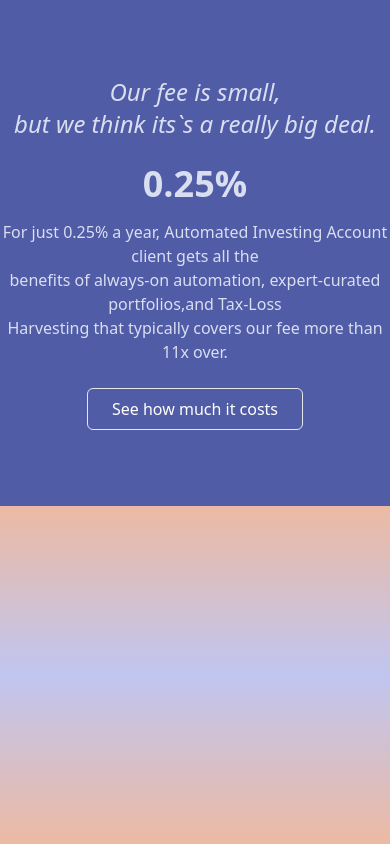
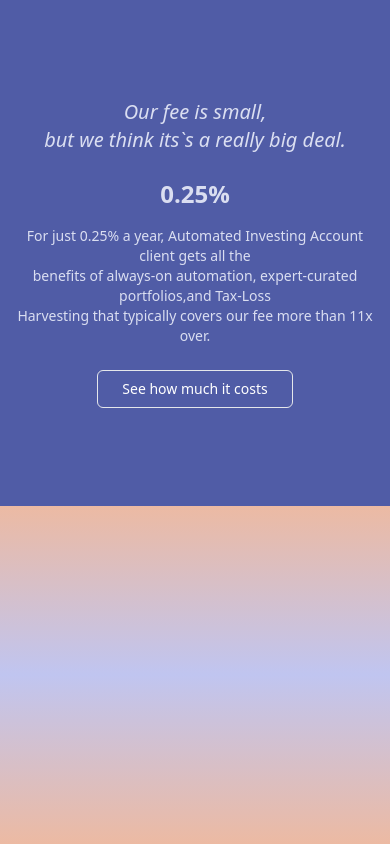
Before and after one commit to Thophylarh/Roboadvisor-Nigeria-website, a Next.js app: page /website/Fee in a window 390 px wide. Built offline with nearby package versions, Linux system fonts and the light colour scheme.

Commit message:
animations implementation

```diff
--- a/package.json
+++ b/package.json
@@ -15,6 +15,8 @@
     "@types/chart.js": "^2.9.39",
     "animate.css": "^4.1.1",
     "chart.js": "^4.4.0",
+    "framer-motion": "^10.16.4",
+    "gsap": "^3.12.2",
     "next": "14.0.1",
     "react": "^18",
     "react-chartjs-2": "^5.2.0",
--- /dev/null
+++ b/src/components/utils/Animation.tsx
@@ -0,0 +1,36 @@
+import React, { useEffect, useRef, useState } from "react";
+import { motion } from "framer-motion";
+
+type AnimationsProps = {
+  children: React.ReactNode;
+};
+
+const Animations: React.FC<AnimationsProps> = ({ children }) => {
+  const ref = useRef<HTMLDivElement | null>(null);
+  const [isVisible, setIsVisible] = useState(false);
+
+  useEffect(() => {
+    const onScroll = () => {
+      if (ref.current) {
+        const top = ref.current.getBoundingClientRect().top;
+        setIsVisible(top < window.innerHeight - 100);
+      }
+    };
+
+    window.addEventListener("scroll", onScroll);
+    return () => window.removeEventListener("scroll", onScroll);
+  }, []);
+
+  return (
+    <motion.div
+      ref={ref}
+      initial={{ opacity: 0, y: 100 }}
+      animate={{ opacity: isVisible ? 1 : 0, y: isVisible ? 0 : 100 }}
+      transition={{ duration: 1 }}
+    >
+      {children}
+    </motion.div>
+  );
+};
+
+export default Animations;
--- a/src/pages/_app.tsx
+++ b/src/pages/_app.tsx
@@ -1,12 +1,15 @@
 import "@/styles/globals.css";
 import { MantineProvider, createTheme } from "@mantine/core";
 import type { AppProps } from "next/app";
+import { useEffect } from "react";
+
 
 const theme = createTheme({
   primaryColor: "blue",
 });
 
 export default function App({ Component, pageProps }: AppProps) {
+
   return (
     <MantineProvider>
       <Component {...pageProps} />
--- a/src/pages/website/Custom.tsx
+++ b/src/pages/website/Custom.tsx
@@ -13,10 +13,10 @@ const Custom = (props: Props) => {
     <div className="md:flex items-center justify-between flex-row-reverse md:px-0 px-4 md:space-y-0 space-y-8 md:py-0 py-8">
       <div className="md:w-4/12 animate__animated animate__fadeInUp ">
         <div className="space-y-4">
-          <h4 className="md:text-6xl text-4xl">
+          <h4 className="md:text-6xl text-3xl">
             You make it <br /> custom.We`ll do <br /> the rest.
           </h4>
-          <p className="">
+          <p className="md:text-base text-sm">
             Choose from hundreds of funds in categories like clean <br />{" "}
             energy,tech,and crypto and we`ll handle the trades and <br />{" "}
             rebalance your portfolio for you. Or start with a portfolio <br />{" "}
@@ -25,7 +25,7 @@ const Custom = (props: Props) => {
             We make it easy and safe to customize by helping <br /> you see when
             your choices won`t be in line with your <br /> preferred risk level
           </p>
-          <Button className="bg-blue-600 text-white px-8 py-4 rounded-md">
+          <Button className="bg-blue-600 text-white px-4 md:px-8 py-2 md:py-4 rounded-md md:text-base text-sm">
             Get Started
           </Button>
         </div>
--- a/src/pages/website/Fee.tsx
+++ b/src/pages/website/Fee.tsx
@@ -1,30 +1,35 @@
 import Button from "@/components/buttons";
+import Animations from "@/components/utils/Animation";
 import React from "react";
 
 type Props = {};
 
 const Fee = (props: Props) => {
   return (
-    <div className="h-[60vh] flex flex-col items-center justify-center bg-[#505ca6] ">
-      <div className="text-center space-y-6">
-        <h2 className="text-2xl md:text-4xl font-medium italic text-[#dadef1]">
-          Our fee is small, <br/> but we think its`s a really big deal.
+    <div className="h-[60vh] flex flex-col items-center justify-center bg-[#505ca6] md:px-0 px-4">
+      <Animations>
+        <div className="text-center space-y-6 animate__animated animate__fadeInUp">
+          <h2 className="text-xl md:text-4xl font-medium italic text-[#dadef1]">
+            Our fee is small, <br /> but we think its`s a really big deal.
           </h2>
           <div className="space-y-4 ">
-          <h4 className="text-4xl md:text-6xl font-bold text-[#dadef1]">0.25%</h4>
-          <p className="text-[#dadef1]">
+            <h4 className="text-2xl md:text-6xl font-bold text-[#dadef1]">
+              0.25%
+            </h4>
+            <p className="text-[#dadef1] md:text-base text-sm">
               For just 0.25% a year, Automated Investing Account client gets all
-            the <br/> benefits of always-on automation, expert-curated portfolios,and
-            Tax-Loss <br/> Harvesting that typically covers our fee more than 11x
-            over.
+              the <br /> benefits of always-on automation, expert-curated
+              portfolios,and Tax-Loss <br /> Harvesting that typically covers
+              our fee more than 11x over.
             </p>
           </div>
-        <div>
-          <Button className="border  text-white py-2 px-6 rounded-md">
+          <div className="animate__animated animate__fadeInUp">
+            <Button className="border  text-white py-2 px-6 rounded-md md:text-base text-sm">
               See how much it costs
             </Button>
           </div>
         </div>
+      </Animations>
     </div>
   );
 };
--- a/src/pages/website/Invest.tsx
+++ b/src/pages/website/Invest.tsx
@@ -27,7 +27,7 @@ const Invest = (props: Props) => {
     <div className="p-20 relative">
       <div>
         <div className="md:flex items-start justify-between">
-          <h2 className="text-[1.3rem] md:text-[3rem] w-6/12">
+          <h2 className="text-[1.3rem] md:text-[3rem] w-6/12 ">
             Investing that accounts for your <br /> needs.
           </h2>
           <div className="w-4/12 ">
@@ -41,7 +41,7 @@ const Invest = (props: Props) => {
         <div className="border-b border-[#333] my-2 md:my-10"></div>
       </div>
       <div className="md:flex justify-between items-center">
-        <div className="space-y-6 w-6/12">
+        <div className="space-y-6 w-6/12 animate__animated animate__fadeInLeft">
           {investData.map(({ id, title, content }) => (
             <div key={id} className="">
               <h4 className="text-xl md:text-4xl font-bold">{title}</h4>
@@ -50,7 +50,7 @@ const Invest = (props: Props) => {
             </div>
           ))}
         </div>
-        <div className="w-6/12 space-y-4">
+        <div className="w-6/12 space-y-4 animate__animated animate__fadeInRight">
           <h4 className="text-xl md:text-4xl font-bold">
             {" "}
             Invest even faster <br /> with the Wealthfront <br /> Cash Account.
--- a/src/pages/website/SmarterInvestment.tsx
+++ b/src/pages/website/SmarterInvestment.tsx
@@ -42,7 +42,7 @@ const SmarterInvestment = (props: Props) => {
   return (
     <div className="">
       <div className="md:flex sm:block items-center gap-x-8 border-6 ">
-        <div className="bg-[#230b59] text-white md:w-8/12 md:h-[80vh] w-full  ">
+        <div className="bg-[#230b59] text-white md:w-8/12 md:h-[80vh] w-full  animate__animated animate__fadeInLeft">
           <div className="px-12 md:flex pt-[6rem] md:items-start md:justify-between block">
             <div className="">
               {smartData.map(({ id, title }) => (
@@ -84,18 +84,18 @@ const SmarterInvestment = (props: Props) => {
             </div>
           </div>
         </div>
-        <div className="md:p-0 p-4">
-          <h1 className="italics text-4xl md:text-6xl">
+        <div className="md:p-0 p-4 animate__animated animate__fadeInRight">
+          <h1 className="italics text-3xl md:text-6xl">
             Smarter <br /> investing <br /> brilliantly <br /> personalized.
           </h1>
-          <p className="md:py-8 py-4">
+          <p className="md:py-8 py-4 md:text-base text-sm">
             Just answer a few questions,and we`ll build you <br /> a
             personalized portfolio of low-cost index funds <br /> from up to 17
             global asset classes. Our software <br /> handles all the
             trading,rebalancing, and other <br /> busywork to help grow your
             wealth for the long term
           </p>
-          <Button className="bg-blue-600 text-white py-3 px-8 rounded sm">
+          <Button className="bg-blue-600 text-white py-3 px-4 md:px-8 rounded sm md:text-base text-sm">
             Get started
           </Button>
         </div>
```
Also changed, not shown: src/pages/website/Taxes.tsx (+15 -10 lines), 1 other file (tests, documents, lock files or other folders). Lines whose indentation alone changed are shown as unchanged.
